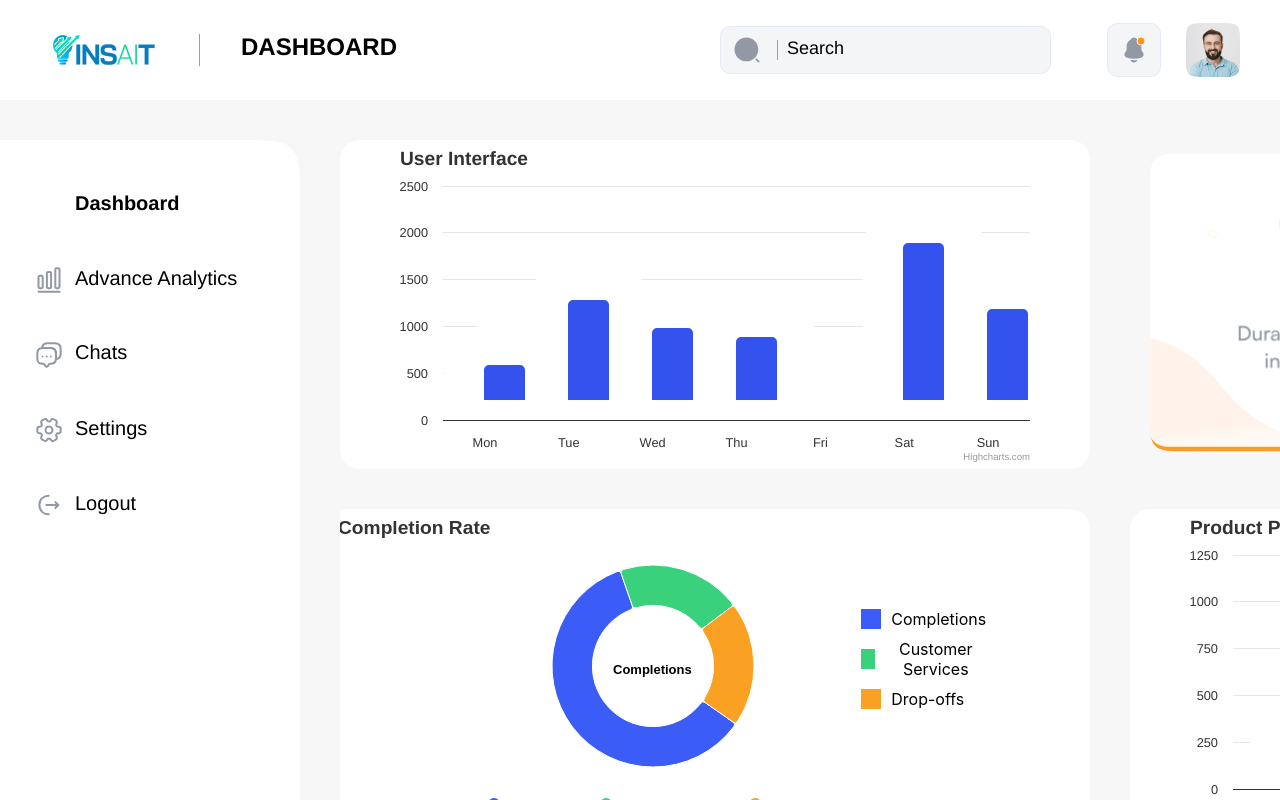
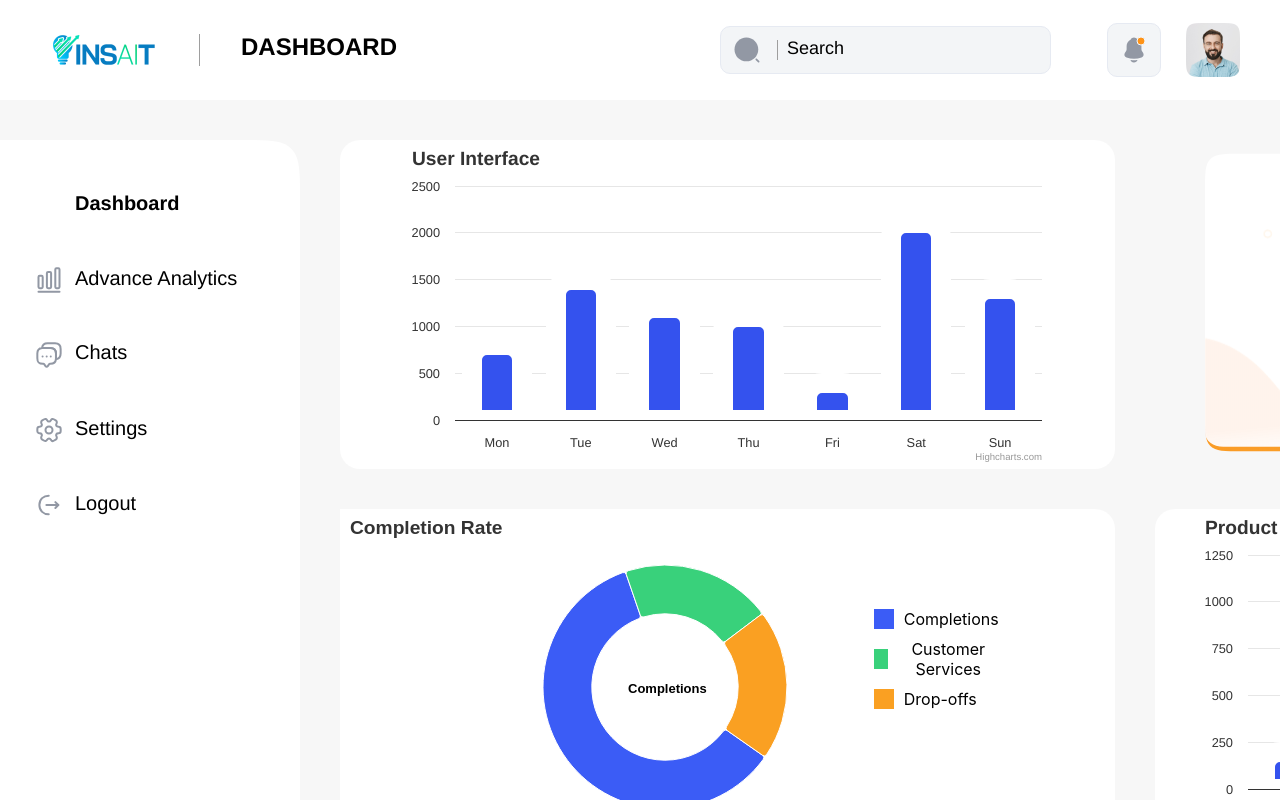
Before and after one commit to Itaybo89/task-figma, a React (Create React App) app: page / in a window 1280 px wide. Built offline with nearby package versions, Linux system fonts and the light colour scheme; grey boxes are pictures that could not be loaded.

Commit message:
laptop fix

```diff
--- a/src/components/CompletionRate/FuncCompletionRate.jsx
+++ b/src/components/CompletionRate/FuncCompletionRate.jsx
@@ -46,6 +46,7 @@ const FuncCompletionRate = () => {
     },
     plotOptions: {
       pie: {
+        showInLegend: false,
         allowPointSelect: false,
         cursor: "pointer",
         dataLabels: {
@@ -64,9 +65,8 @@ const FuncCompletionRate = () => {
             fontWeight: "normal",
             fontSize: "13px",
           },
-          distance: -100,
+          distance: -125,
         },
-        showInLegend: true,
         startAngle: 125,
         states: {
           hover: {
--- a/src/components/MainDashboard/MainDashboard.css
+++ b/src/components/MainDashboard/MainDashboard.css
@@ -8,7 +8,7 @@
   display: grid;
   grid-template-columns: 1fr 1fr;
   grid-template-rows: 1fr, 1fr, 1fr;
-  height: 100vh;
+  height: 100%;
   width: 100%;
   gap: 40px;
   padding-right: 40px;
@@ -24,7 +24,7 @@
   justify-content: center;
   align-items: center;
   width: 750px;
-  height: 325px;
+  height: 350px;
 }
 
 .combined-indicators {
@@ -60,7 +60,7 @@
 .group-1,
 .group-2 {
   height: 100%;
-  width: 100;
+  width: 100%;
   justify-content: center;
   align-items: center;
 }
--- a/src/components/MainDashboard/MainDashboard.jsx
+++ b/src/components/MainDashboard/MainDashboard.jsx
@@ -68,7 +68,6 @@ const MainDashboard = () => {
       <CombinedIndicators />
       <CompletionRateChart />
       <ProductPopularityChart />
-
       <ErrorAnalysisChart />
       <PeakInteractionTimesChart />
     </div>
--- a/src/components/ProductPopularity/FuncProductPopularity.jsx
+++ b/src/components/ProductPopularity/FuncProductPopularity.jsx
@@ -46,9 +46,9 @@ const FuncProductPopularity = () => {
     plotOptions: {
       column: {
         pointPadding: 0,
-        groupPadding: 0.25,
-        borderWidth: 40,
-        borderRadius: 25,
+        groupPadding: 0.2,
+        borderWidth: 20,
+        borderRadius: 15,
         states: {
           hover: {
             enabled: true,
--- a/src/components/UserInteractionsChart/FuncUserInteractionsChart.jsx
+++ b/src/components/UserInteractionsChart/FuncUserInteractionsChart.jsx
@@ -34,10 +34,11 @@ const FuncUserInteractionsChart = () => {
     },
     plotOptions: {
       column: {
+
         pointPadding: 0,
-        groupPadding: 0.25,
-        borderWidth: 40,
-        borderRadius: 25,
+        groupPadding: 0.2,
+        borderWidth: 20,
+        borderRadius: 15,
         states: {
           hover: {
             enabled: true,
```
